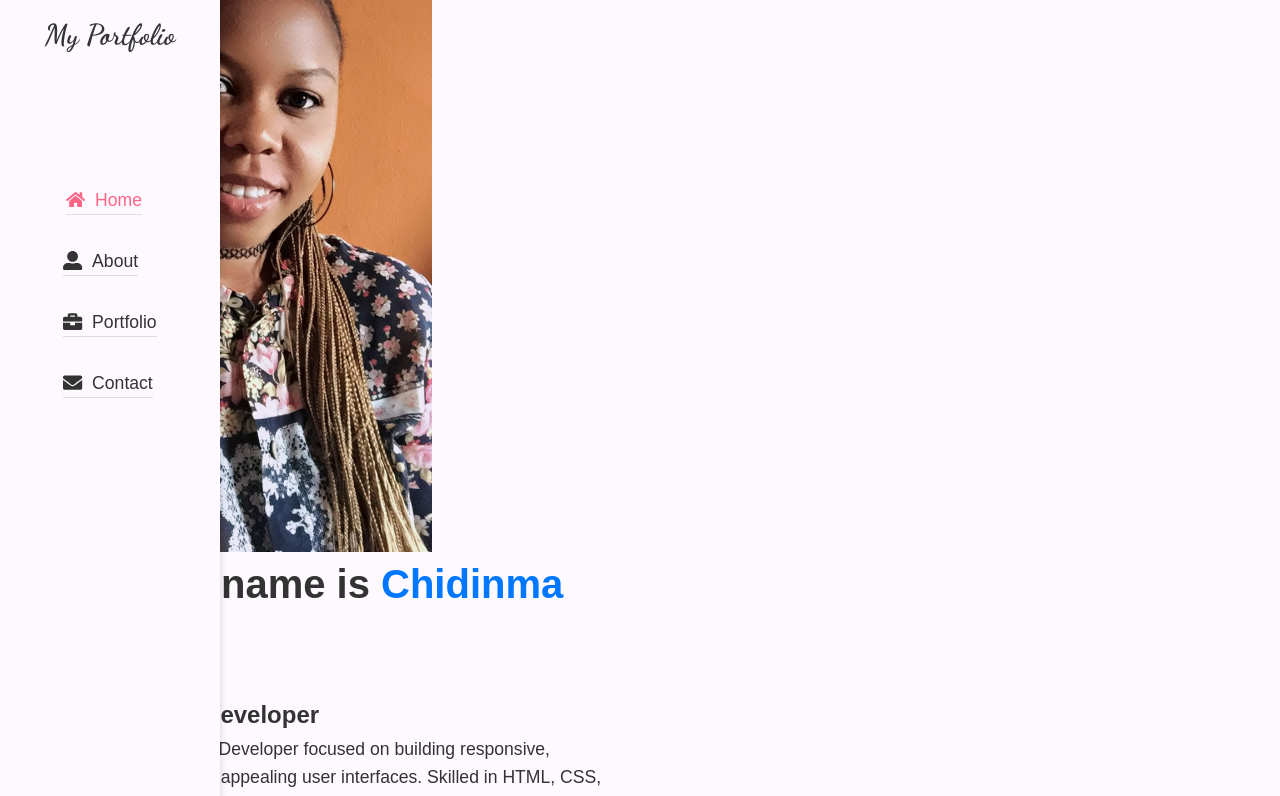
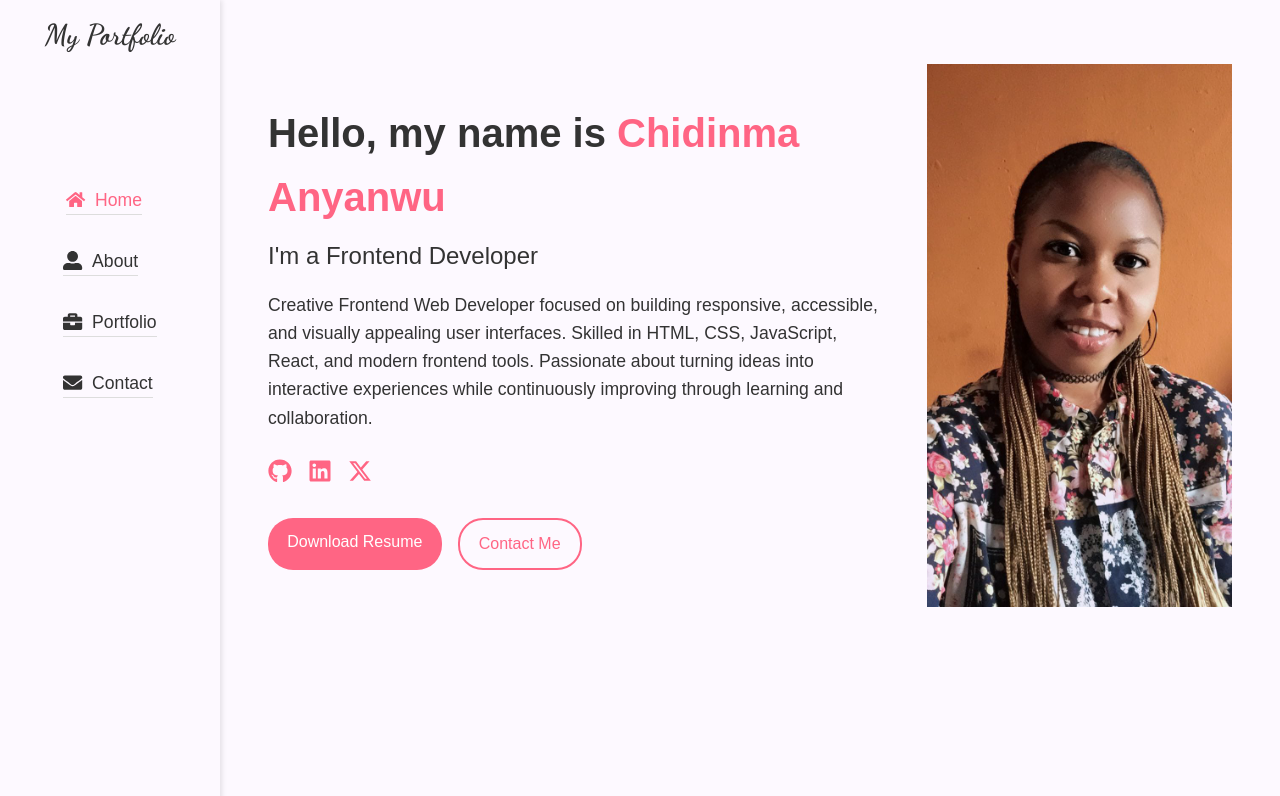
Before and after one commit to Dinma-Faith/my-portfolio-react, a React (Vite) app: page /home in a window 1280 px wide. Shown: the top 796 px of the page. Built offline with nearby package versions, Linux system fonts and the light colour scheme.

Commit message:
Enhance styles

```diff
--- a/src/styles/global.css
+++ b/src/styles/global.css
@@ -1,4 +1,3 @@
-/* Reset default browser styles */
 *,
 *::before,
 *::after {
@@ -30,10 +29,30 @@ img {
   max-width: 100%;
   display: block;
 }
+.app-container {
+  display: flex;
+}
+
+.main-content {
+  padding: 2rem;
+  margin-left: 0;
+}
+
+@media (min-width: 769px) {
+  .main-content {
+    margin-left: 220px;
+  }
+}
+
+.navlinks,
+.container {
+  margin-top: 5rem;
+}
+
 
 /* Root variables (easy theming later) */
 :root {
-  --primary-color: #6c63ff;
+  --white: #fff;
   --active-color: #ff6584;
   --bg-light: #fdf9ff;
   --bg-dark: #2c2c2c;
--- a/src/styles/home.module.css
+++ b/src/styles/home.module.css
@@ -1,89 +1,137 @@
 .home {
+  padding: 2rem 1rem;
   display: flex;
-  justify-content: space-between;
-  align-items: center;
-  height: 100vh;
-  padding: 0 2rem;
 }
 
-.heroText {
-  max-width: 600px;
+.container {
+  display: flex;
+  flex-direction: column;
+  gap: 2rem;
+  max-width: 1100px;
+  width: 100%;
 }
 
+/* Hero Image */
+.heroImage img {
+  width: 100%;
+  height: auto;
+  object-fit: cover;
+  margin: 0 auto;
+}
+
+/* Hero Text */
 .heroText h1 {
-  font-size: 2.5rem;
+  font-size: 1.8rem;
+  margin-bottom: 0.5rem;
+}
+
+.heroText h1 span {
+  color: var(--active-color);
+}
+
+.heroText h2 {
+  font-size: 1.2rem;
+  font-weight: 500;
   margin-bottom: 1rem;
 }
 
-.heroText h1 span {
-  color: #0077ff; /* Accent color */
+.heroText p {
+  font-size: 1rem;
+  line-height: 1.6;
+  margin-bottom: 1.5rem;
+  color: var(--text-light);
 }
 
-.heroText p {
-  font-size: 1.1rem;
-  margin-bottom: 2rem;
-  line-height: 1.6;
+/* Social Links */
+.socialLinks {
+  display: flex;
+  justify-content: center;
+  gap: 1rem;
+  margin-bottom: 1.5rem;
 }
 
-.heroText span {
-  font-weight: 600;
+.socialLinks a {
+  font-size: 1.5rem;
+  color: var(--active-color);
+  transition: color 0.3s;
 }
 
-.cta {
-  display: flex;
-  gap: 1rem;
+.socialLinks a:hover {
+  color: var(--text-color);
 }
 
-.primaryBtn {
-  padding: 0.8rem 1.5rem;
-  background-color: #0077ff;
-  color: #fff;
-  text-decoration: none;
-  font-weight: bold;
-  border-radius: 5px;
-  transition: background 0.3s ease;
+/* Buttons */
+.buttons {
+  display: flex;
+  justify-content: center;
+  gap: 1rem;
+  flex-wrap: wrap;
 }
 
-.primaryBtn:hover {
-  background-color: #005fcc;
-}
-
-.secondaryBtn {
-  padding: 0.8rem 1.5rem;
-  border: 2px solid #0077ff;
-  color: #0077ff;
+.btnPrimary,
+.btnSecondary {
+  padding: 0.7rem 1.2rem;
+  border-radius: 25px;
   text-decoration: none;
-  font-weight: bold;
-  border-radius: 5px;
+  font-weight: 500;
   transition: background 0.3s ease, color 0.3s ease;
 }
 
-.secondaryBtn:hover {
-  background-color: #0077ff;
-  color: #fff;
+/* Primary Button */
+.btnPrimary {
+  background: var(--active-color);
+  color: var(--white);
 }
 
-.heroImage img {
-  max-width: 400px;
-  width: 100%;
+.btnPrimary:hover {
+  transition: var(--transition);
 }
 
-/* Responsive */
-@media (max-width: 1024px) {
-  .home {
-    flex-direction: column-reverse;
-    text-align: center;
-    padding: 2rem 1rem;
+/* Secondary Button */
+.btnSecondary {
+  border: 2px solid var(--active-color);
+  color: var(--active-color);
+  background: transparent;
+}
+
+.btnSecondary:hover {
+  background: var(--primary-color);
+  color: var(--white);
+}
+
+/* Tablet & Desktop */
+@media (min-width: 768px) {
+  .container {
+    flex-direction: row-reverse;
+    align-items: center;
+    text-align: left;
+    gap: 3rem;
   }
 
-  .heroImage img {
-    max-width: 300px;
-    margin-bottom: 2rem;
+  .heroImage {
+    flex: 1;
+    display: flex;
+    justify-content: center;
   }
 
-  .cta {
-    flex-direction: column;
-    gap: 1rem;
-    justify-content: center;
+  .heroText {
+    flex: 2;
+  }
+
+  .heroText h1 {
+    font-size: 2.5rem;
+  }
+
+  .heroText h2 {
+    font-size: 1.5rem;
+  }
+
+  .heroText p {
+    font-size: 1.1rem;
+  }
+
+  .socialLinks,
+  .buttons {
+    justify-content: flex-start;
   }
 }
--- a/src/styles/sidebar.module.css
+++ b/src/styles/sidebar.module.css
@@ -84,12 +84,16 @@
 .hamburger {
   display: flex;
   position: fixed;
-  top: 1.2rem;
-  left: 1.2rem;
+  width: 100%;
+  height: 60px;
+  top: 0;
+  left: 0;
   flex-direction: column;
   justify-content: center;
   cursor: pointer;
   z-index: 200;
+  background: var(--white);
+  padding-left: 1.2rem;
 }
 
 .hamburger span {
@@ -120,15 +124,9 @@
     padding-top: 0.9rem;
   }
 
-  /* .logo {
-    margin-bottom: 16rem;
-    text-align: left;
-  } */
-
   .navLinks {
     align-items: flex-start;
     text-align: left;
-    /* gap: 1.5rem; */
   }
 
   .social {
```
